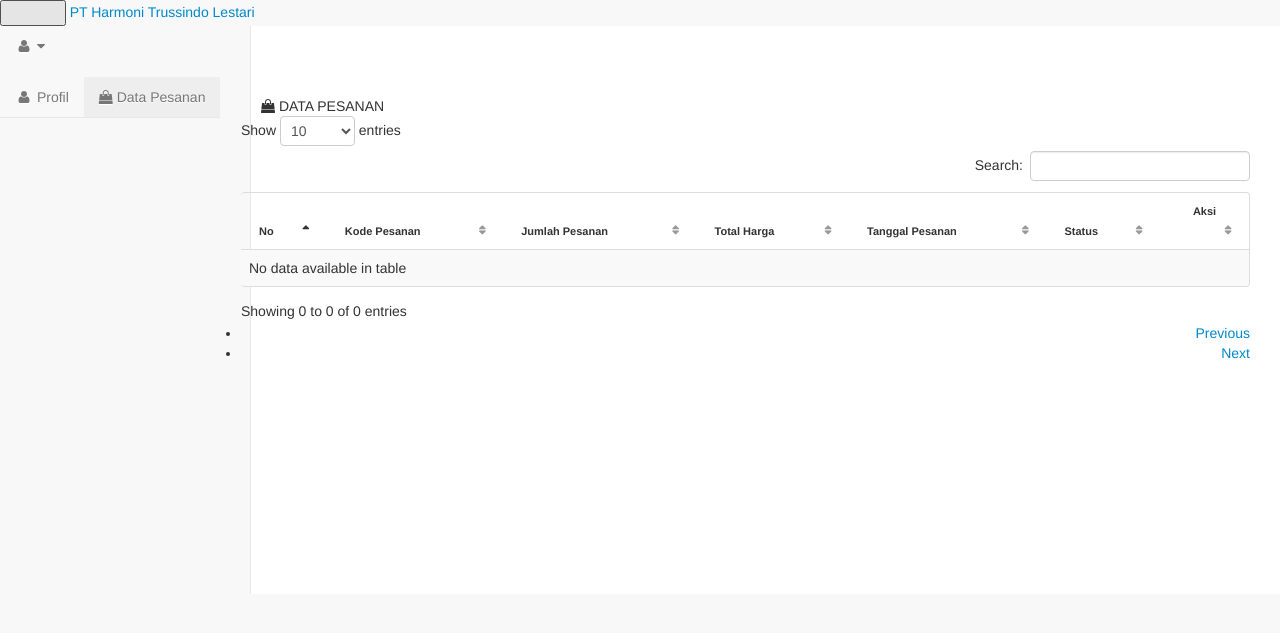
After one commit to juhendrautama/sk_pr, a CodeIgniter app: page /sk_pr/index.php/user/home/Data_pesanan/1 in a window 1280 px wide. The commit adds this page. Shown: the top 633 px of the page. Run offline with CodeIgniter, Linux system fonts and the light colour scheme; a user stored in the database is signed in; data that the repository does not hold is empty; some libraries are stand-ins or nearby versions.

Commit message:
modul dasbor user selesai

```diff
--- a/application/controllers/user/Home.php
+++ b/application/controllers/user/Home.php
@@ -9,6 +9,7 @@ class Home extends CI_Controller {
 		{
 
 			parent::__construct();
+			$this->load->model('M_crud_produk');
 			$this->load->model('M_crud_pelanggan');
 			$this->load->library("session");
 			$this->sessionku();
@@ -64,7 +65,21 @@ public function Simpan_ubah(){
 
 //profil pelanggan
 
+//data order
+public function Data_pesanan($id)
+	{
+		$data['tampil_data_pesanan_user']=$this->M_crud_produk->tampil_data_pesanan_user($id);
+		$this->load->view('user/data_pesanan',$data);
 
+	}
+public function Detail_pesanan($id)
+
+	{
+		$data['tampil_detail_pesanan_user']=$this->M_crud_produk->tampil_detail_pesanan_user($id);
+		$this->load->view('user/detail_pesanan',$data);
+
+	}
+//data order
 
 
 
--- a/application/models/M_crud_produk.php
+++ b/application/models/M_crud_produk.php
@@ -124,7 +124,15 @@ function Hapus_data($id=''){
 
 ///halaman depan
 
-
-
+//proses dasbor data order
+		function tampil_data_pesanan_user($id=''){
+			$sql=$this->db->query("select	* FROM tbl_pesanan where id_pelanggan='$id' ");
+			return $sql;
+		}
+		function tampil_detail_pesanan_user($id=''){
+			$sql=$this->db->query("select	* FROM tbl_detail_pesanan where kode_pesanan='$id' ");
+			return $sql;
+		}
+//proses dasbor data order
 
 }
--- /dev/null
+++ b/application/views/user/data_pesanan.php
@@ -0,0 +1,144 @@
+
+<!DOCTYPE html>
+<html lang="en">
+
+<head>
+
+     <?php $this->load->view('user/tools/head'); ?>
+
+</head>
+
+<body>
+
+    <div id="wrapper">
+
+        <!-- Navigation -->
+        <nav class="navbar navbar-default navbar-static-top" role="navigation" style="margin-bottom: 0;">
+            <div class="navbar-header">
+                <button type="button" class="navbar-toggle" data-toggle="collapse" data-target=".navbar-collapse">
+                    <span class="sr-only">Toggle navigation</span>
+                    <span class="icon-bar"></span>
+                    <span class="icon-bar"></span>
+                    <span class="icon-bar"></span>
+                </button>
+                <a class="navbar-brand" href="user/Home">PT Harmoni Trussindo Lestari</a>
+            </div>
+            <!-- /.navbar-header -->
+
+              <?php $this->load->view('user/tools/menu_atas'); ?>
+            <?php $this->load->view('user/tools/menu_samping'); ?>
+     </nav>
+
+        <div id="page-wrapper">
+            <div class="row">
+                <div class="col-lg-12">
+                   <br>
+                </div>
+                <!-- /.col-lg-12 -->
+            </div>
+            <!-- /.row -->
+            <div class="row">
+                <div class="col-lg-12">
+                    <div class="panel panel-default">
+                        <!-- panel heding -->
+                        <div class="panel-heading">
+                            <i class="fa fa-shopping-bag"></i> DATA PESANAN
+                        </div>
+                        <!-- panel heding -->
+
+
+
+                        <!-- /.panel-body -->
+                        <div class="panel-body">
+                              <table width="100%" class="table table-striped table-bordered table-hover" id="dataTables-example">
+
+                                <thead>
+                                    <tr style="font-size:11px; text-align: center;">
+                                        <th>No</th>
+                                        <th>Kode Pesanan</th>
+                                        <th>Jumlah Pesanan</th>
+                                        <th>Total Harga</th>
+                                        <th>Tanggal Pesanan</th>
+                                        <th>Status</th>
+                                        <th><center>Aksi</center></th>
+                                    </tr>
+                                </thead>
+                                <tbody>
+                                 <?php $no=1; foreach($tampil_data_pesanan_user->result()as $rs){?>
+                                    <tr class="odd gradeX" style="font-size:11px; text-align: center;">
+                                        <td><?php echo $no ?></td>
+                                        <td><?php echo $rs->kode_pesanan; ?></td>
+                                        <td><?php echo $rs->jumlah_pesan; ?></td>
+                                        <td><?php echo $hasil_rupiah = "Rp " . number_format($harga=$rs->total_harga,2,',','.');?></td>
+                                        <td><?php  echo date('d F Y', strtotime($rs->tanggal_pesan)); ?></td>
+                                        <td><?php echo $rs->status; ?></td>
+                                        <td>
+                                        <center>
+                                        <a  href="user/Home/Detail_pesanan/<?php echo $rs->kode_pesanan; ?>" class="btn-sm btn-primary">
+                                        Detail
+                                        </a>
+                                        </center>
+
+                                        </td>
+                                    </tr>
+
+
+
+
+                                  <?php $no++;   }?>
+                                </tbody>
+                            </table>
+
+                        </div>
+                        <!-- /.panel-body -->
+
+                    </div>
+                    <!-- /.panel -->
+                </div>
+                <!-- /.col-lg-12 -->
+            </div>
+
+
+                    </div>
+                    <!-- /.panel -->
+                </div>
+                <!-- /.col-lg-6 -->
+            </div>
+            <!-- /.row -->
+        </div>
+        <!-- /#page-wrapper -->
+
+    </div>
+    <!-- /#wrapper -->
+
+    <!-- jQuery -->
+    <script src="tmp_admin/vendor/jquery/jquery.min.js"></script>
+
+    <!-- Bootstrap Core JavaScript -->
+    <script src="tmp_admin/vendor/bootstrap/js/bootstrap.min.js"></script>
+
+    <!-- Metis Menu Plugin JavaScript -->
+    <script src="tmp_admin/vendor/metisMenu/metisMenu.min.js"></script>
+
+    <!-- DataTables JavaScript -->
+    <script src="tmp_admin/vendor/datatables/js/jquery.dataTables.min.js"></script>
+    <script src="tmp_admin/vendor/datatables-plugins/dataTables.bootstrap.min.js"></script>
+    <script src="tmp_admin/vendor/datatables-responsive/dataTables.responsive.js"></script>
+
+    <!-- Custom Theme JavaScript -->
+    <script src="tmp_admin/dist/js/sb-admin-2.js"></script>
+
+    <!-- Page-Level Demo Scripts - Tables - Use for reference -->
+    <script>
+    $(document).ready(function() {
+        $('#dataTables-example').DataTable({
+            responsive: true
+        });
+    });
+    </script>
+
+
+
+</body>
+
+</html>
--- a/application/views/user/tools/menu_atas.php
+++ b/application/views/user/tools/menu_atas.php
@@ -10,7 +10,7 @@
 
 
 
-                        <li><a href="Home"><i class="fa fa-shopping-bag"></i> ORDER</a>
+                        <li><a href="Home"><i class="fa fa-shopping-basket"></i> ORDER</a>
                         </li>
                         <li class="divider"></li>
                         <li>
--- a/application/views/user/tools/menu_samping.php
+++ b/application/views/user/tools/menu_samping.php
@@ -5,12 +5,9 @@
                         <li>
                             <a href="user/Home/Profil/<?php echo $this->session->userdata('id_pelanggan');  ?>"><i class="fa fa-user fa-fw"></i> Profil</a>
                         </li>
-                          <li>
-                            <a href="user/Data_pelanggan"><i class="fa fa-shopping-bag"></i> Data Order</a>
+                          <li class="">
+                            <a class="<?php if($this->uri->segment(3)=='Data_pesanan'){echo'active';}else if($this->uri->segment(3)=='Detail_pesanan'){echo'active';}else if($this->uri->segment(2)=='Home'){} ?>" href="user/Home/Data_pesanan/<?php echo $this->session->userdata('id_pelanggan');  ?>"><i class="fa fa-shopping-bag"></i> Data Pesanan</a>
                         </li>
-
-
-
 
 
                     </ul>
```
Also changed, not shown: application/views/user/detail_pesanan.php (added, +136 -0 lines), img/bukti_bayar/241564159_6050898688315666_2361156677565571856_n.jpg (deleted), img/bukti_bayar/249450198_6315268288545370_2972335035226367939_n.jpg (deleted), img/gambar_produk/176203220_5374672815938260_5432853419551746401_n1.jpg (added), img/gambar_produk/179075969_5399123436826531_5725943205943887550_n1.jpg (added), img/gambar_produk/242316024_6099412366797631_3555678306739606023_n.jpg (renamed from img/bukti_bayar/242316024_6099412366797631_3555678306739606023_n.jpg), 1 other file.
